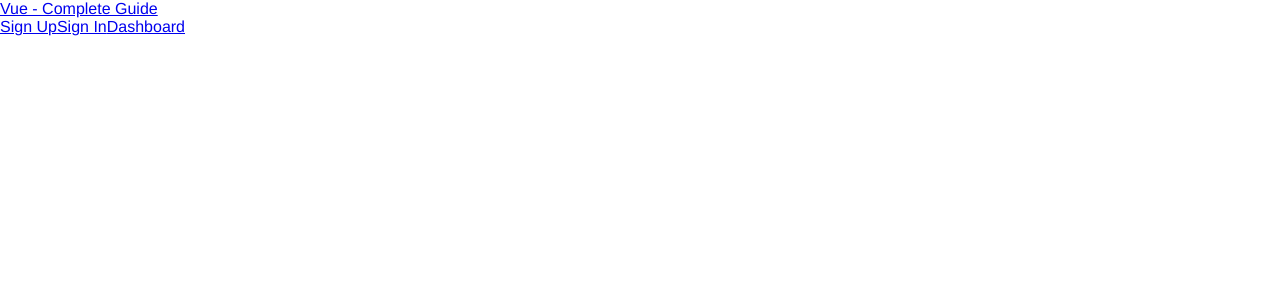
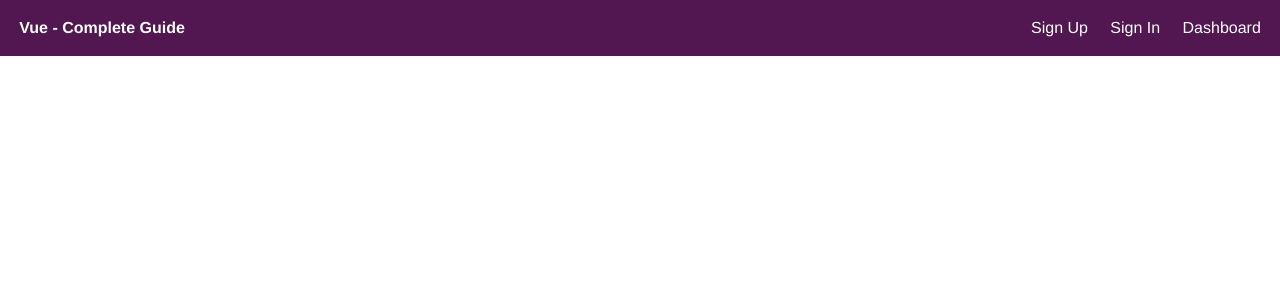
Before and after one commit to krikchaip/vuejs-course-projects, a Vue app in the folder auth-form-validation/: page /signup in a window 1280 px wide. Shown: the top 300 px of the page. Built offline with nearby package versions, Linux system fonts and the light colour scheme.

Commit message:
auth-form-validation : Navigation styling

```diff
--- a/auth-form-validation/src/assets/styles.css
+++ b/auth-form-validation/src/assets/styles.css
@@ -3,12 +3,32 @@
 }
 
 body {
+  font-family: "Helvetica Neue", Helvetica;
   margin: 0;
-  font-family: "Helvetica Neue", Helvetica;
+  user-select: none;
 }
 
-.navigation {}
-.navigation__brand {}
-.navigation__group {}
-.navigation__group > * {}
-.navigation__group > .router-link-active {}
+.navigation {
+  background-color: #521751;
+  display: flex;
+  padding: 1.2rem;
+}
+.navigation__brand {
+  color: white;
+  display: inline-block;
+  font-weight: bold;
+  margin-right: auto;
+  text-decoration: none;
+}
+.navigation__group {
+  display: inline-block;
+}
+.navigation__group > * {
+  color: white;
+  display: inline-block;
+  margin-left: 1.4rem;
+  text-decoration: none;
+}
+.navigation__group > .router-link-active {
+  color: #fa923f;
+}
```
